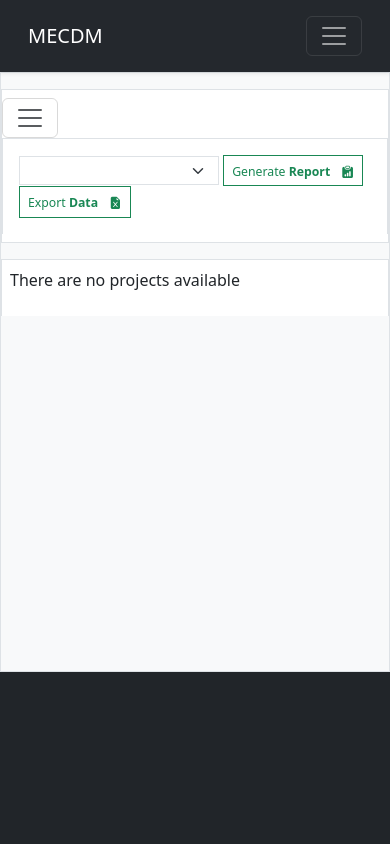
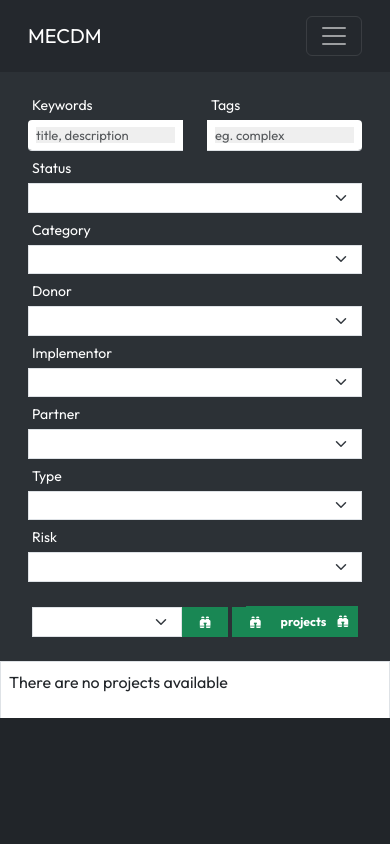
Before and after one commit to b-tupiti/mecdm-projects-portal, a Django app: page /projects/ in a window 390 px wide. Run offline with Django 4.2, Linux system fonts and the light colour scheme; the visitor is signed in with stand-in values (Sample User, id 1); data comes from the database, SQL or seed files in the repository; data that the repository does not hold is empty; some libraries are stand-ins or nearby versions.

Commit message:
edited filter and searchbar for projects

```diff
--- a/projects/static/projects/styles/main.css
+++ b/projects/static/projects/styles/main.css
@@ -1,3 +1,7 @@
+* {
+    font-family: 'Outfit', sans-serif;
+}
+
 .form-control::placeholder {
     font-size: small;
     background-color: rgb(239, 239, 239);
--- /dev/null
+++ b/projects/templates/projects/generate_export.html
@@ -0,0 +1,56 @@
+<div
+  style="height: 30px"
+  class=" d-flex  position-absolute   bottom-0 ms-3 mb-4 p-0"
+>
+
+
+<div class=" d-flex flex-row p-0  align-items-center ">
+
+<form method="post" class=" d-inline-block d-flex  align-items-center p-0 m-0" action="{% url 'generate-report' %}">
+      {% csrf_token %}
+      <input id="data" type="hidden" name="data" value="{{serialized_projects}}">
+
+
+      <select name="filter_group" style="height: 30px; min-width:150px"  class="w-50  form-select  rounded-0 shadow-none m-0 p-0  border-none" aria-label=".form-select-sm example">
+        <option ></option>
+        <option value="{{report_by.donors}}">By Donor</option>
+        <option value="{{report_by.implementors}}">By Implementing Agencies</option>
+        <option value="{{report_by.status}}">By Status Category</option>
+      </select>
+      <button
+      style="height: 30px; "
+
+        class=" btn btn-sm btn-success rounded-0 p-0 ps-3 pe-3 m-0 border-none "
+        type="submit"
+      >
+        <small
+          ><span class="me-2 d-none d-md-inline"
+            >Generate <span class="fw-bold">report </span></span
+          ><i class="bi bi-binoculars-fill"></i
+        ></small>
+      </button>
+  </form>
+
+
+
+
+  <form class="d-inline-block " method="post" action="{% url 'export-projects' %}">
+    {% csrf_token %}
+    <input id="data" type="hidden" name="data" value="{{serialized_projects}}">
+    <button
+    class=" btn btn-sm btn-success rounded-0 bottom-0 end-0 ps-3 pe-3"
+    type="submit"
+    style="height: 30px"
+  >
+    <small
+      ><span class="me-2 d-none d-sm-inline"
+        >Export <span class="fw-bold">data </span></span
+      ><i class="d-sm-none d-md-inline bi bi-binoculars-fill"></i
+    ></small>
+  </button>
+  </form>
+
+</div>
+
+
+</div>
--- a/projects/templates/projects/projects.html
+++ b/projects/templates/projects/projects.html
@@ -5,12 +5,12 @@
 
 {% block content %}
 
-<div class="border bg-light"  style="min-height:600px">
+<div class=" bg-dark"  style="min-height:600px">
 
 
 
 
-  {% include 'projects/projects_navbar.html' %}
+  {% include 'projects/projects_filterbar.html' %}
 
   {% if projects %}
 
@@ -22,7 +22,7 @@
   <div class="container bg-white p-2 border">
   <table class="table table-hover table  table-sm  border ">
     <thead class="thead-light  " >
-      <tr >
+      <tr class="mb-1">
         <th scope="col">Title</th>
         {% if request.user.is_authenticated %}
         <th scope="col">Project Status</th>
--- /dev/null
+++ b/projects/templates/projects/projects_filterbar.html
@@ -0,0 +1,158 @@
+
+{% load static %}
+
+<link rel="stylesheet" href="{% static 'projects/styles/main.css' %}"></link>
+
+
+<!-- New Filter Panel-->
+<div class="position-relative m-0 p-3 " style="background:#2c3136">
+<form class="text-white p-0 m-0 " >
+  <div class=" pb-3 row m-0">
+    <div class="col-6 col-sm-4 col-md-3 col-lg-3 col-xl-4">
+      <div class="p-1"><small> Keywords</small></div>
+      <input
+        class="form-control form-control-sm rounded-end-0 border-0 border-bottom shadow-none"
+        type="text"
+        placeholder="title, description"
+        name="keywords"
+        value="{{selected.keywords}}"
+      />
+    </div>
+
+    <div class="col-6 col-sm-4 col-md-3 col-xl-2">
+      <div class="p-1"><small> Tags</small></div>
+      <input
+        class="form-control form-control-sm rounded-start-0 border-0 border-bottom shadow-none"
+        type="text"
+        placeholder="eg. complex"
+        name="tags"
+        value="{{selected.tags}}"
+      />
+    </div>
+
+    <div class="col-sm-4 col-md-3 col-xl-3">
+      <div class="p-1"><small> Status</small></div>
+      <select
+        name="status"
+        class="form-select form-select-sm rounded-0 shadow-none"
+        aria-label=".form-select-sm example"
+      >
+        <option></option>
+        {% for status in search_filters.statuses %}
+        <option value="{{status}}" {% if status.status == selected.selected_status %} selected {% endif %}>{{status}}</option>
+        {% endfor %}
+
+      </select>
+    </div>
+
+    <div class="col-sm-4 col-md-3 col-xl-3">
+      <div class="p-1"><small> Category</small></div>
+      <select
+        name="category"
+        class="form-select form-select-sm rounded-0 shadow-none"
+        aria-label=".form-select-sm example"
+      >
+      <option></option>
+      {% for category in search_filters.categories %}
+      <option value="{{category}}" {% if selected.selected_category == category.name %}selected{% endif %}>{{category}}</option>
+      {% endfor %}
+      </select>
+    </div>
+
+    <div class="col-sm-4 col-md-2 col-lg-2 col-xl-2">
+      <div class="p-1"><small> Donor</small></div>
+      <select
+        name="donor"
+        class="form-select form-select-sm rounded-0 shadow-none"
+        aria-label=".form-select-sm example"
+      >
+      <option ></option>
+      {% for donor in search_filters.donors %}
+      <option value="{{donor}}" {%if selected.selected_donor == donor.name %}selected{% endif %}>{{donor}}</option>
+      {% endfor %}
+
+      </select>
+    </div>
+
+    <div class="col-sm-4 col-md-3 col-lg-2 col-xl-2">
+      <div class="p-1"><small> Implementor</small></div>
+      <select
+        name="implementor"
+        class="form-select form-select-sm rounded-0 shadow-none"
+        aria-label=".form-select-sm example"
+      >
+      <option></option>
+      {% for implementor in search_filters.implementors %}
+      <option value="{{implementor}}" {% if selected.selected_implementor == implementor.name %} selected {% endif %}>{{implementor}}</option>
+      {% endfor %}
+
+      </select>
+    </div>
+
+    <div class="col-sm-4 col-md-2 col-xl-2">
+      <div class="p-1"><small> Partner</small></div>
+      <select
+        name="partner"
+        class="form-select form-select-sm rounded-0 shadow-none"
+        aria-label=".form-select-sm example"
+      >
+      <option></option>
+      {% for partner in search_filters.partners %}
+      <option value="{{partner}}" {% if selected.selected_partner == partner.name %} selected {% endif %}>{{partner}}</option>
+      {% endfor %}
+      </select>
+    </div>
+
+    <div class="col-sm-4 col-md-3 col-lg-3 col-xl-3">
+      <div class="p-1"><small> Type</small></div>
+      <select
+        name="type"
+        class="form-select form-select-sm rounded-0 shadow-none"
+        aria-label=".form-select-sm example"
+      >
+      <option></option>
+      {% for type in search_filters.types %}
+      <option value="{{type}}" {% if type.name == selected.selected_type %} selected {% endif %} >{{type}}</option>
+      {% endfor %}
+
+      </select>
+    </div>
+
+    <div class="col-sm-4 col-md-2 col-lg-3 col-xl-3">
+      <div class="p-1"><small> Risk</small></div>
+      <select
+        name="risk"
+        class="form-select form-select-sm rounded-0 shadow-none"
+        aria-label=".form-select-sm example"
+      >
+      <option ></option>
+      {% for risk in search_filters.risks %}
+      <option value="{{risk}}" {% if selected.selected_risk == risk.rate %} selected {% endif %}>{{risk.description}}</option>
+      {% endfor %}
+      </select>
+    </div>
+  </div>
+
+  <div class="  d-flex flex-row-reverse p-2 pe-3">
+  <button
+      class="btn btn-sm btn-success rounded-0 bottom-0 end-0"
+      type="submit"
+    >
+      <small
+        ><span class="me-2"
+          >Find <span class="fw-bold">projects </span></span
+        ><i class="bi bi-binoculars-fill"></i
+      ></small>
+    </button>
+  </div>
+
+</form>
+
+{% include 'projects/generate_export.html' %}
+{% comment %} {% include 'projects/generate_export_mobile.html' %} {% endcomment %}
+
+
+
+</div>
+
+<!-- end filter panel -->
--- a/projects/templates/projects/projects_navbar.html
+++ /dev/null
@@ -1,157 +0,0 @@
-
-{% load static %}
-
-<link rel="stylesheet" href="{% static 'projects/styles/main.css' %}"></link>
-
-
-<nav
-  class="navbar navbar-expand-lg bg-white container border  mb-3  mt-3"
->
-
-
-
-
-    <button
-      class="navbar-toggler"
-      type="button"
-      data-bs-toggle="collapse"
-      data-bs-target="#navbarNav"
-      aria-controls="navbarNav"
-      aria-expanded="false"
-      aria-label="Toggle navigation"
-    >
-      <span class="navbar-toggler-icon"></span>
-    </button>
-
-
-    <div class="collapse navbar-collapse  p-1" id="navbarNav">
-
-
-      <form class="p-1">
-        <p> <span class="fw-bold me-2">Filters</span> <small class="text-mute fw-light">(Use the filter to narrow down your search for projects)</small></p>
-        <div class="row g-2">
-
-          <div class="col">
-            <div class="p-1"><small> Project Keywords</small></div>
-            <input  class="form-control form-control-sm rounded-end-0  border-0 border-bottom shadow-none" type="text" placeholder="title, description" name="keywords" value="{{selected.keywords}}">
-          </div>
-
-          <div class="col">
-            <div class="p-1"><small> Tags</small></div>
-            <input  class="form-control form-control-sm rounded-start-0 border-0 border-bottom shadow-none" type="text" placeholder="eg. complex" name="tags" value="{{selected.tags}}" >
-          </div>
-
-          {% if request.user.is_authenticated %}
-          <div class="col">
-            <div class="p-1"><small> Status</small></div>
-         <select name="status" class="form-select form-select-sm rounded-0 shadow-none " aria-label=".form-select-sm example">
-          <option></option>
-          {% for status in search_filters.statuses %}
-          <option value="{{status}}" {% if status.status == selected.selected_status %} selected {% endif %}>{{status}}</option>
-          {% endfor %}
-        </select>
-         </div>
-         {% endif %}
-
-        <div class="col">
-          <div class="p-1"><small> Status Category</small></div>
-        <select name="category" class="form-select form-select-sm rounded-0 shadow-none" aria-label=".form-select-sm example">
-          <option></option>
-          {% for category in search_filters.categories %}
-          <option value="{{category}}" {% if selected.selected_category == category.name %}selected{% endif %}>{{category}}</option>
-          {% endfor %}
-        </select>
-      </div>
-
-      <div class="col">
-        <div class="p-1"><small> Donor</small></div>
-        <select name="donor" class="form-select form-select-sm rounded-0 shadow-none" aria-label=".form-select-sm example">
-          <option ></option>
-          {% for donor in search_filters.donors %}
-          <option value="{{donor}}" {%if selected.selected_donor == donor.name %}selected{% endif %}>{{donor}}</option>
-          {% endfor %}
-        </select>
-      </div>
-
-      <div class="col">
-        <div class="p-1"><small> Implementor</small></div>
-        <select name="implementor" class="form-select form-select-sm rounded-0 shadow-none" aria-label=".form-select-sm example">
-          <option></option>
-          {% for implementor in search_filters.implementors %}
-          <option value="{{implementor}}" {% if selected.selected_implementor == implementor.name %} selected {% endif %}>{{implementor}}</option>
-          {% endfor %}
-        </select>
-      </div>
-
-      <div class="col">
-        <div class="p-1"><small> Partner</small></div>
-        <select name="partner" class="form-select form-select-sm rounded-0 shadow-none" aria-label=".form-select-sm example">
-          <option></option>
-          {% for partner in search_filters.partners %}
-          <option value="{{partner}}" {% if selected.selected_partner == partner.name %} selected {% endif %}>{{partner}}</option>
-          {% endfor %}
-        </select>
-      </div>
-
-        <div class="col">
-          <div class="p-1"><small> Project Type</small></div>
-        <select name="type" class="form-select form-select-sm rounded-0 shadow-none" aria-label=".form-select-sm example">
-          <option></option>
-          {% for type in search_filters.types %}
-          <option value="{{type}}" {% if type.name == selected.selected_type %} selected {% endif %} >{{type}}</option>
-          {% endfor %}
-        </select>
-      </div>
-
-      <div class="col">
-        <div class="p-1"><small> Risk</small></div>
-        <select name="risk" class="form-select form-select-sm rounded-0 shadow-none" aria-label=".form-select-sm example">
-          <option ></option>
-          {% for risk in search_filters.risks %}
-          <option value="{{risk}}" {% if selected.selected_risk == risk.rate %} selected {% endif %}>{{risk.description}}</option>
-          {% endfor %}
-        </select>
-      </div>
-
-      <div class="col  position-relative">
-
-        <button class="btn btn-sm btn-outline-success rounded-0 position-absolute bottom-0 end-0 me-2" type="submit" > <small><span class="me-2 ">Find <span class="fw-bold">projects </span></span><i class="bi bi-binoculars-fill"></i></small> </button>
-      </div>
-
-      </div>
-      </form>
-
-
-    </div>
-
-
-{% comment %}  Testing {% endcomment %}
-    <div class="container d-flex justify-content-between list-unstyled border border-bottom-0 bg-white  p-3" >
-
-
-
-      <form class="d-inline-block p-0  m-0" method="post" action="{% url 'generate-report' %}">
-        {% csrf_token %}
-        <input id="data" type="hidden" name="data" value="{{serialized_projects}}">
-           <select name="filter_group" style="width:200px" class="h-100 d-inline-block form-select  rounded-0 shadow-none p-1 m-0" aria-label=".form-select-sm example">
-            <option ></option>
-            <option value="{{report_by.donors}}">By Donor</option>
-            <option value="{{report_by.implementors}}">By Implementing Agencies</option>
-            <option value="{{report_by.status}}">By Status Category</option>
-          </select>
-
-          <button class="h-100  btn btn-sm btn-outline-success rounded-0 m-0  " type="submit" > <small><span class="me-2 ">Generate <span class="fw-bold">Report </span></span><i class="bi bi-clipboard-data-fill"></i></small> </button>
-      </form>
-
-
-    <form class="d-inline-block  p-0 m-0 " method="post" action="{% url 'export-projects' %}">
-      {% csrf_token %}
-      <input id="data" type="hidden" name="data" value="{{serialized_projects}}">
-     <button class="h-100 btn btn-sm btn-outline-success rounded-0 m-0" type="submit" > <small><span class="me-2 ">Export <span class="fw-bold">Data </span></span><i class="bi bi-file-earmark-excel-fill"></i></small> </button>
-     </form>
-
-</div>
-{% comment %}  {% endcomment %}
-
-
-</nav>
```
